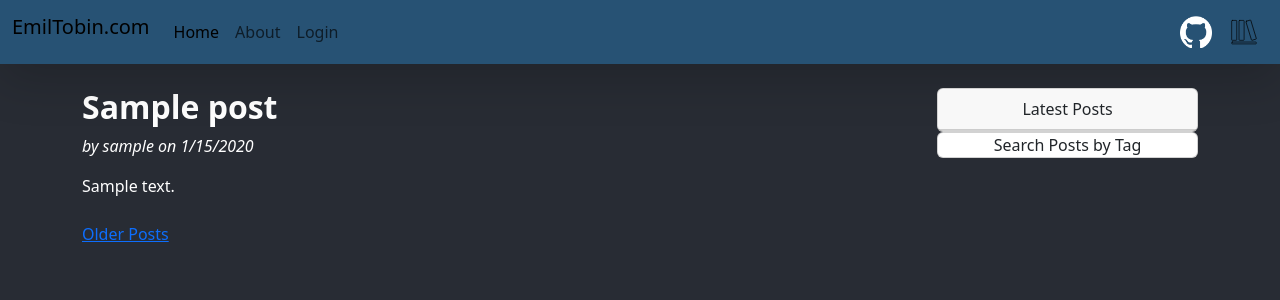
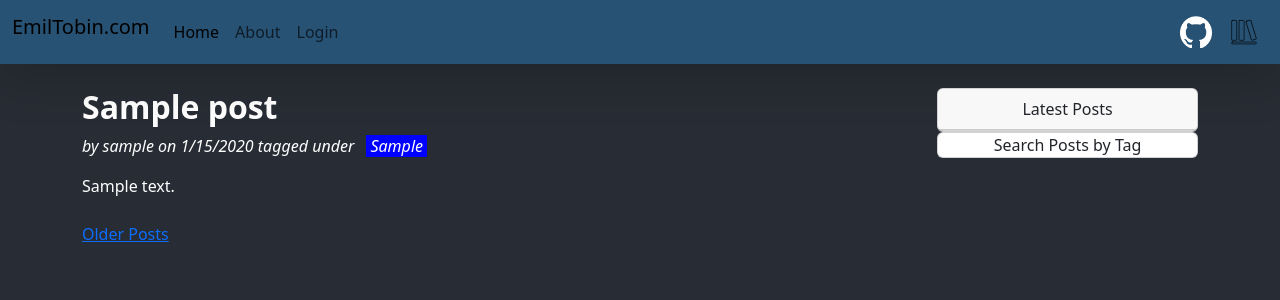
Before and after one commit to emil-of-the-field/simple-blog, a Flask app: template app/templates/index.html in a window 1280 px wide. Shown: the top 300 px of the page. Run offline with Flask 3, Linux system fonts and the light colour scheme; tables that the repository leaves empty hold one stand-in row (values such as "Sample post"); the template is opened without the code that fills it: values that come from a table or form of the project are taken from there, most other values are stand-ins (such as "Sample title", 1, 10 or a date in 2020); some libraries are stand-ins or nearby versions.

Commit message:
modified tags to index and modified post subtemplate

```diff
--- a/app/main/routes.py
+++ b/app/main/routes.py
@@ -32,7 +32,7 @@ def create():
     if not current_user.is_authenticated:
         return redirect(url_for('main.index'))
     if form.validate_on_submit():
-        post = Post(title = form.title.data, body = form.body.data, author=current_user)
+        post = Post(title = form.title.data, body = form.body.data, tags = form.tags.data, author=current_user)
         db.session.add(post)
         db.session.commit()
         flash('Your post is now live!')
--- a/app/models.py
+++ b/app/models.py
@@ -55,7 +55,7 @@ class Post(db.Model):
 
     @property
     def tag_names(self):
-        return self.tags.split()
+        return self.tags.split(' ')
 
 @login.user_loader
 def load_user(id):
--- a/app/static/css/style.css
+++ b/app/static/css/style.css
@@ -50,3 +50,11 @@ nav.navbar {
 div.post {
     margin-bottom: 1.5em;
 }
+
+span.tag {
+    background-color: blue;
+    color: white;
+    margin: 0 0 .5em .5em;
+    padding-left: .25em;
+    padding-right: .25em;
+}
--- a/app/templates/_post.html
+++ b/app/templates/_post.html
@@ -1,11 +1,11 @@
-<div class="post">
+<div class="header">
     <h2><a class="nostyle" href="{{url_for('main.view', slug = post.slug)}}">{{post.title}}</a>
         {% if current_user.is_authenticated %}
         <a href="{{url_for('main.edit', slug=post.slug)}}" class="edit_btn">[edit]</a>
         <a href="{{url_for('main.delete', slug=post.slug)}}" class="delete_btn">[delete]</a>{% endif %}
     </h2>
     <p class="byline">by {{post.author.username}} on
-        {{post.timestamp.month}}/{{post.timestamp.day}}/{{post.timestamp.year}} tagged under {{post.tags}}
+        {{post.timestamp.month}}/{{post.timestamp.day}}/{{post.timestamp.year}} tagged under
+        {% for tag in post.tag_names %}<span class="tag">{{tag}}</span>{% endfor %}
     </p>
-    <p class="body">{{post.body | safe}}</p>
 </div>
--- a/app/templates/create_post.html
+++ b/app/templates/create_post.html
@@ -21,6 +21,8 @@
             <span style="color: red">[{{ error }}]</span>
             {% endfor %}
         </p>
+        <p> {{ form.tags.label}}<br>
+            {{ form.tags(size=32)}}</p>
         <p>{{ form.submit(class="btn btn-primary") }}</p>
     </form>
 </div>
--- a/app/templates/index.html
+++ b/app/templates/index.html
@@ -5,20 +5,14 @@
 {% for post in posts%}
 
 <div class="post">
-    <h2><a class="nostyle"
-            href="{{url_for('main.view', slug = post.slug)}}">{{post.title}}</a>{% if current_user.is_authenticated %}<a
-            href="{{url_for('main.edit', slug=post.slug)}}" class="edit_btn">[edit]</a>{% endif %}
-    </h2>
-    <p class="byline">by {{post.author.username}} on
-        {{post.timestamp.month}}/{{post.timestamp.day}}/{{post.timestamp.year}}
-    </p>
+    {% include '_post.html' %}
     {% set snippet = post.body[0:500] %}
     {% if post.body | length > 500 %}
     {% set snippet = snippet + '...' %}
-    <p class="body">{{ snippet|safe }}</p>
+    <p class="snippet">{{ snippet|safe }}</p>
     <p><a href="{{url_for('main.view', slug = post.slug)}}">Continue reading post</a></p>
     {% else %}
-    <p class="body">{{ snippet|safe }}</p>
+    <p class="snippet">{{ snippet|safe }}</p>
     {% endif %}
 </div>
 
--- a/app/templates/view_post.html
+++ b/app/templates/view_post.html
@@ -1,7 +1,10 @@
 {% extends 'base.html' %}
 
 {% block content%}
+<div class="post">
+    {% include '_post.html' %}
+    <p class="body">{{post.body | safe}}</p>
+</div>
 
-{% include '_post.html' %}
 
 {% endblock %}
```
Also changed, not shown: app.db.
